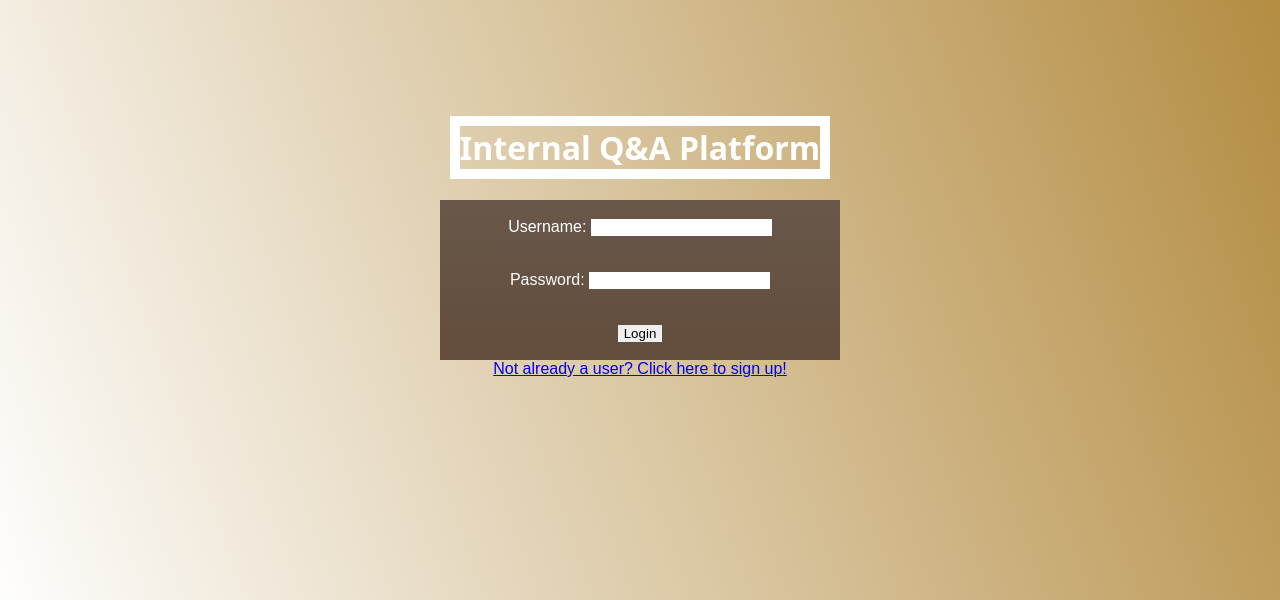
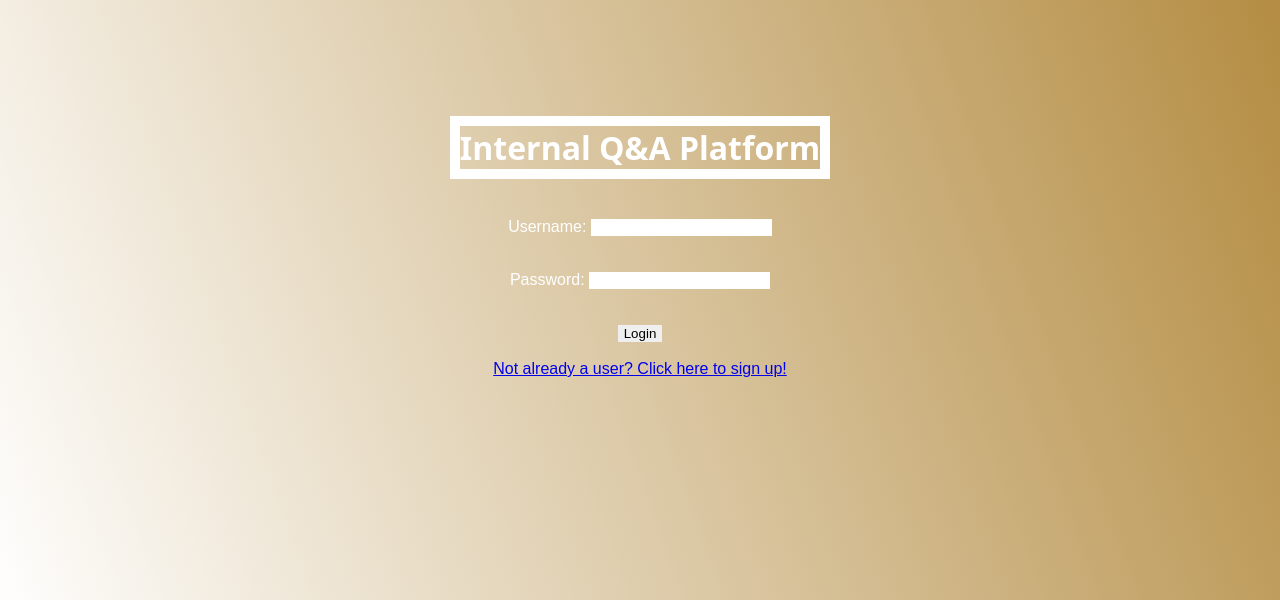
Before and after one commit to Adeola-Teddy/Internal-QA-Platform, a Flask app: page / in a window 1280 px wide. Shown: the part 172-772 px from the top of the page. Run offline with Flask 2, Linux system fonts and the light colour scheme.

Commit message:
changes to styling across front-end

```diff
--- a/static/css/login.css
+++ b/static/css/login.css
@@ -18,7 +18,7 @@ form {
     align-items: center;
     flex-direction: column;
     flex-wrap: wrap;
-    background-image: linear-gradient(rgb(104, 88, 75), rgb(99, 77, 60));
+    background-image: (rgb(0, 0, 0));
 
 }
 
--- a/templates/login.html
+++ b/templates/login.html
@@ -1,11 +1,14 @@
 <!DOCTYPE html>
 <html>
 <head>
+  <meta charset="UTF-8">
+  <meta http-equiv="X-UA-Compatible" content="IE=edge">
+  <meta name="viewport" content="width=device-width, initial-scale=1.0">
+  <link rel="stylesheet" type="text/css" href="{{ url_for('static', filename='css/login.css') }}">
   <title>Login</title>
-  <link rel="stylesheet" type="text/css" href="{{ url_for('static', filename='css/login.css') }}">
 </head>
 <body>
-  <h1 class="title">Internal Q&A Platform</h1>
+  <h1 class="title">Internal Q&amp;A Platform</h1>
   {% if error %}
     <p>{{ error }}</p>
   {% endif %}
```
